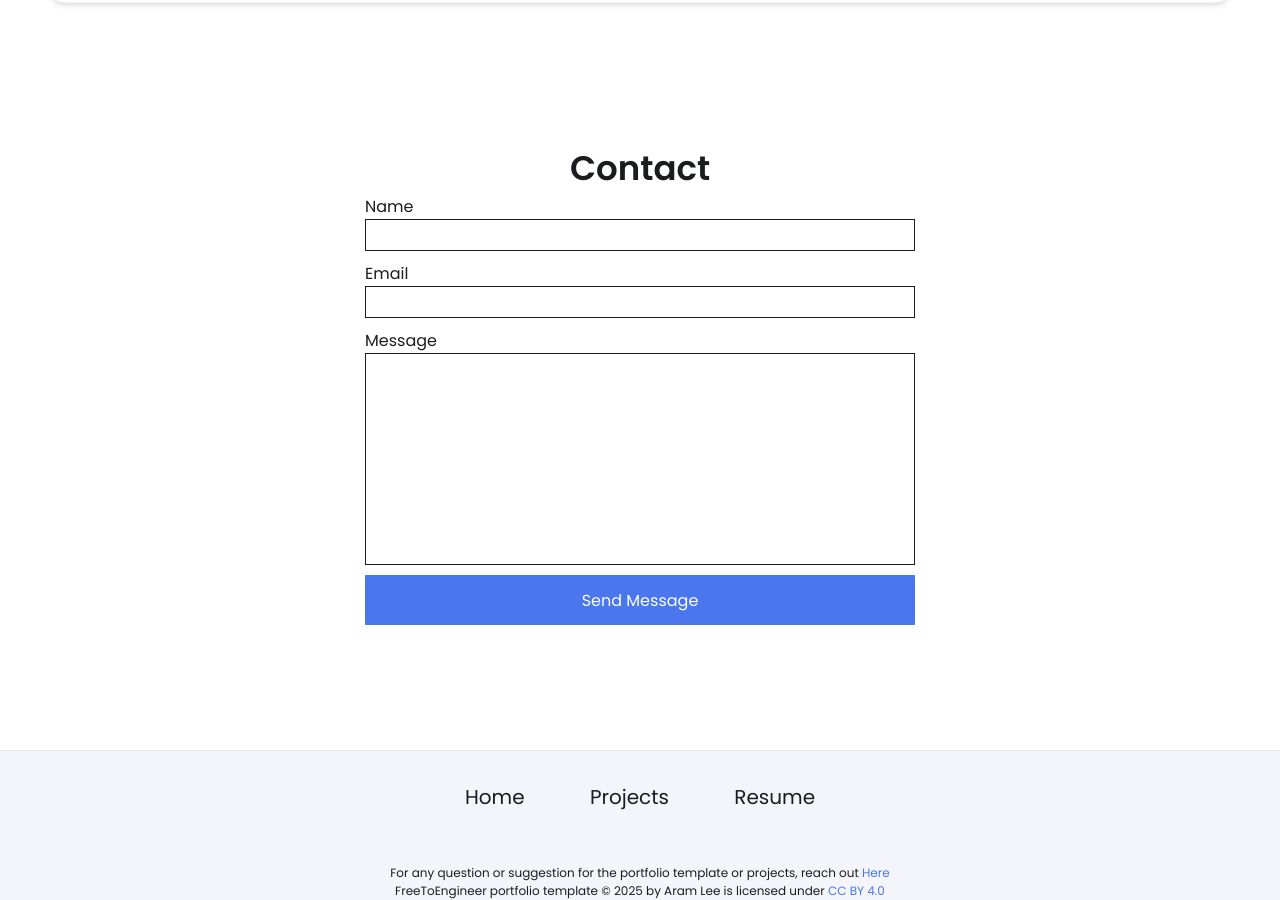
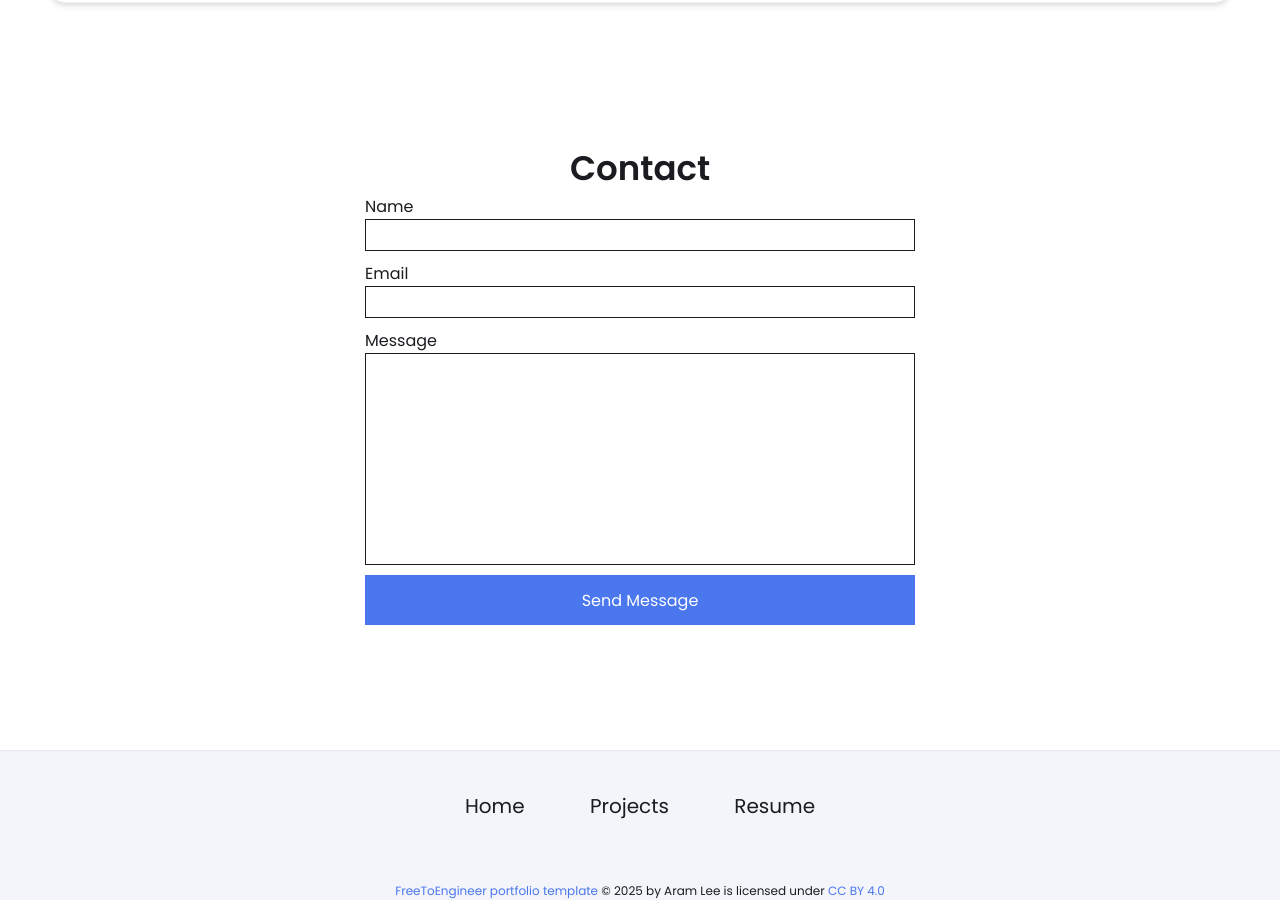
Before and after one commit to wyattkac/wyattkac.github.io, a Jekyll site: the page built from index.html, in a window 1280 px wide and 900 px high, scrolled down 2651 px. Built offline with Jekyll 4.4.1, drawn with Linux system fonts in a browser that asks for light colours.

Commit message:
Update form key
Update form key and properly change footer.

```diff
--- a/_config.yml
+++ b/_config.yml
@@ -81,7 +81,7 @@ skills:
 
 
 # Contact Form Setup. Setup an account and copy over the key. When someone fills out the form, it will be received in your email.
-formspree-key: https://formspree.io/f/xvgzbyrd
+formspree-key: xvgzbyrd
 
 
 
--- a/_includes/footer.html
+++ b/_includes/footer.html
@@ -13,7 +13,6 @@
         </div>
     </div>
     <div class="license">
-        <span>For any question or suggestion for the portfolio template or projects, reach out <a class="help" href="mailto:aram.lee12@gmail.com"> Here</a> </span>
-        <p>FreeToEngineer portfolio template © 2025 by Aram Lee is licensed under <a href="https://creativecommons.org/licenses/by/4.0/?ref=chooser-v1">CC BY 4.0</a></p>
+        <p><a href="https://createdotshow.com/">FreeToEngineer portfolio template</a> © 2025 by Aram Lee is licensed under <a href="https://creativecommons.org/licenses/by/4.0/?ref=chooser-v1">CC BY 4.0</a></p>
     </div>
 </footer>
```
Also changed, not shown: 2 other files.
